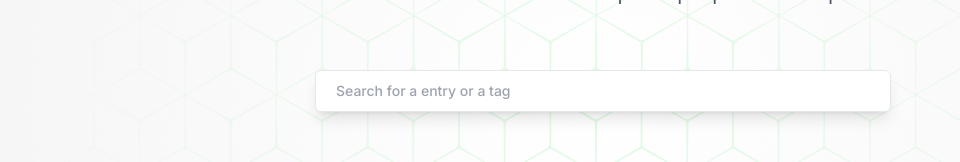
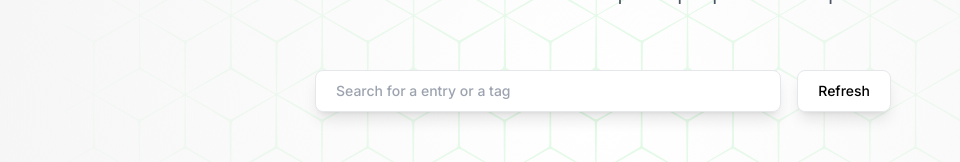
Before and after one commit to MichaelTeida/expressay, a Next.js app: page / in a window 1280 px wide. Shown: the part 292-454 px from the top of the page, without its empty margins (37-997 px from the left). Built offline with nearby package versions, Linux system fonts and the light colour scheme; no server answers.

Commit message:
feat(feed): add refresh button

```diff
--- a/components/Feed.jsx
+++ b/components/Feed.jsx
@@ -2,7 +2,6 @@
 
 import EntryCard from "@components/EntryCard";
 import { useState, useEffect } from "react";
-import { useSession } from "next-auth/react";
 
 const EntryCardList = ({ data, handleTagClick }) => {
   return (
@@ -15,7 +14,6 @@ const EntryCardList = ({ data, handleTagClick }) => {
 };
 
 const Feed = () => {
-  const { data: session } = useSession();
   const [posts, setPosts] = useState([]);
 
   const [searchText, setSearchText] = useState("");
@@ -62,13 +60,12 @@ const Feed = () => {
   };
 
   useEffect(() => {
-    if (session?.user.id) {
     fetchPosts().then(() => console.log("Posts fetched successfully"));
-    }
-  }, [session?.user.id]);
+  }, []);
 
   return (
     <section className="feed">
+      <div className="container flex-between gap-4">
         <form className="realtive w-full flex-center">
           <input
             type="text"
@@ -79,6 +76,10 @@ const Feed = () => {
             className="search_input peer"
           />
         </form>
+        <button onClick={fetchPosts} className="outlined_btn">
+          Refresh
+        </button>
+      </div>
       <EntryCardList
         data={searchText ? resultPosts : posts}
         handleTagClick={handleTagClick}
--- a/styles/global.css
+++ b/styles/global.css
@@ -78,6 +78,14 @@
     @apply flex justify-center items-center flex-col max-w-screen-2xl relative sm:px-16 px-6 z-10 mx-auto;
 }
 
+.search_input {
+    @apply block w-full rounded-lg border border-gray-200 bg-white py-2.5 font-inter pl-5 pr-12 text-sm shadow-lg font-medium focus:border-black focus:outline-none focus:ring-0;
+}
+
+.outlined_btn {
+    @apply rounded-lg border border-gray-200 bg-white py-2.5 px-5 shadow-lg transition-all hover:bg-white font-medium hover:border-black focus:ring-0 hover:text-black text-center text-sm font-inter flex items-center justify-center;
+}
+
 .green_btn {
     @apply rounded-lg border border-green-500 bg-green-600 py-1.5 px-5 text-white transition-all hover:bg-white hover:text-black text-center text-sm font-inter flex items-center justify-center;
 }
@@ -108,10 +116,6 @@
 
 .desc {
     @apply mt-5 text-lg text-gray-600 sm:text-xl max-w-2xl;
-}
-
-.search_input {
-    @apply block w-full rounded-md border border-gray-200 bg-white py-2.5 font-inter pl-5 pr-12 text-sm shadow-lg font-medium focus:border-black focus:outline-none focus:ring-0;
 }
 
 .copy_btn {
```
Lines whose indentation alone changed are shown as unchanged.
